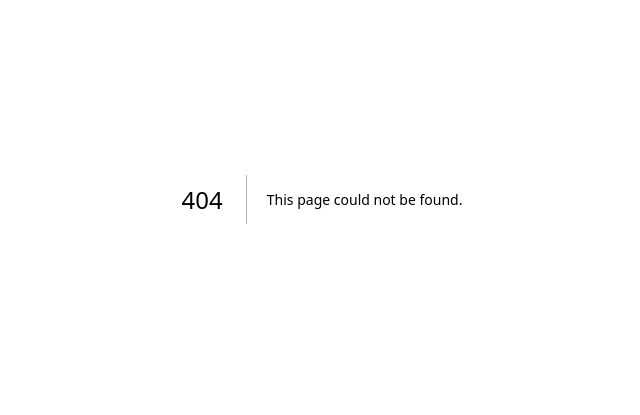
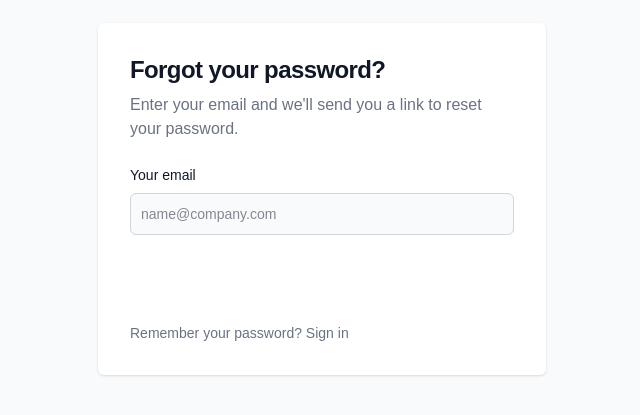
Before and after one commit to anamivale/glowing-sniffle, a Next.js app: page /forgotpassword in a window 1280 px wide. Before the commit this address had no page. Shown: the part 201-616 px from the top of the page, without its empty margins (318-958 px from the left). Built offline with nearby package versions, Linux system fonts and the light colour scheme; no server answers.

Commit message:
feat: add ForgotPassword component for password reset functionality

```diff
--- /dev/null
+++ b/src/app/forgotpassword/page.jsx
@@ -0,0 +1,92 @@
+"use client";
+import { getBrowserSupabase } from "@/lib/supabas";
+import { useState } from "react";
+
+function ForgotPassword() {
+  const [email, setEmail] = useState("");
+  const [message, setMessage] = useState("");
+  const supabase = getBrowserSupabase();
+
+  const handleForgotPassword = async (e) => {
+    e.preventDefault();
+    setMessage("");
+
+    const { error } = await supabase.auth.resetPasswordForEmail(email, {
+      redirectTo: `${window.location.origin}/resetpassword`,
+    });
+
+    if (error) {
+      setMessage(error.message);
+      alert(error.message);
+    } else {
+      const successMsg = "Password reset email sent! Check your inbox.";
+      setMessage(successMsg);
+      alert(successMsg);
+    }
+  };
+
+  return (
+    <div className="relative flex h-auto min-h-screen w-full flex-col bg-gray-50 group/design-root overflow-x-hidden">
+      <div className="flex flex-col items-center justify-center px-6 py-8 mx-auto md:h-screen lg:py-0">
+        <div className="w-full bg-white rounded-md shadow dark:border md:mt-0 sm:max-w-md xl:p-0 dark:bg-gray-800 dark:border-gray-700">
+          <div className="p-6 space-y-4 md:space-y-6 sm:p-8">
+            <div className="space-y-2">
+              <h1 className="text-xl font-bold leading-tight tracking-tight text-gray-900 md:text-2xl dark:text-white">
+                Forgot your password?
+              </h1>
+              <p className="text-gray-500 dark:text-gray-400">
+                Enter your email and we'll send you a link to reset your password.
+              </p>
+            </div>
+            <form
+              className="space-y-4 md:space-y-6"
+              onSubmit={handleForgotPassword}
+            >
+              <div>
+                <label
+                  className="block mb-2 text-sm font-medium text-gray-900 dark:text-white"
+                  htmlFor="email"
+                >
+                  Your email
+                </label>
+                <input
+                  className="bg-gray-50 border border-gray-300 text-gray-900 sm:text-sm rounded-md focus:ring-[var(--primary-color)] focus:border-[var(--primary-color)] block w-full p-2.5 dark:bg-gray-700 dark:border-gray-600 dark:placeholder-gray-400 dark:text-white"
+                  id="email"
+                  name="email"
+                  type="email"
+                  placeholder="name@company.com"
+                  value={email}
+                  onChange={(e) => setEmail(e.target.value)}
+                  required
+                />
+              </div>
+              <button
+                className="w-full text-white bg-[var(--primary-color)] hover:bg-blue-700 focus:ring-4 focus:outline-none focus:ring-blue-300 font-medium rounded-md text-sm px-5 py-2.5 text-center dark:bg-blue-600 dark:hover:bg-blue-700 dark:focus:ring-blue-800"
+                type="submit"
+              >
+                Send reset link
+              </button>
+              <p className="text-sm font-light text-gray-500 dark:text-gray-400">
+                Remember your password?{" "}
+                <a
+                  className="font-medium text-[var(--primary-color)] hover:underline dark:text-blue-500"
+                  href="/login"
+                >
+                  Sign in
+                </a>
+              </p>
+            </form>
+
+            {message && (
+              <p className="text-sm text-center mt-2 text-gray-600 dark:text-gray-300">
+                {message}
+              </p>
+            )}
+          </div>
+        </div>
+      </div>
+    </div>
+  );
+}
+
+export default ForgotPassword;
```
